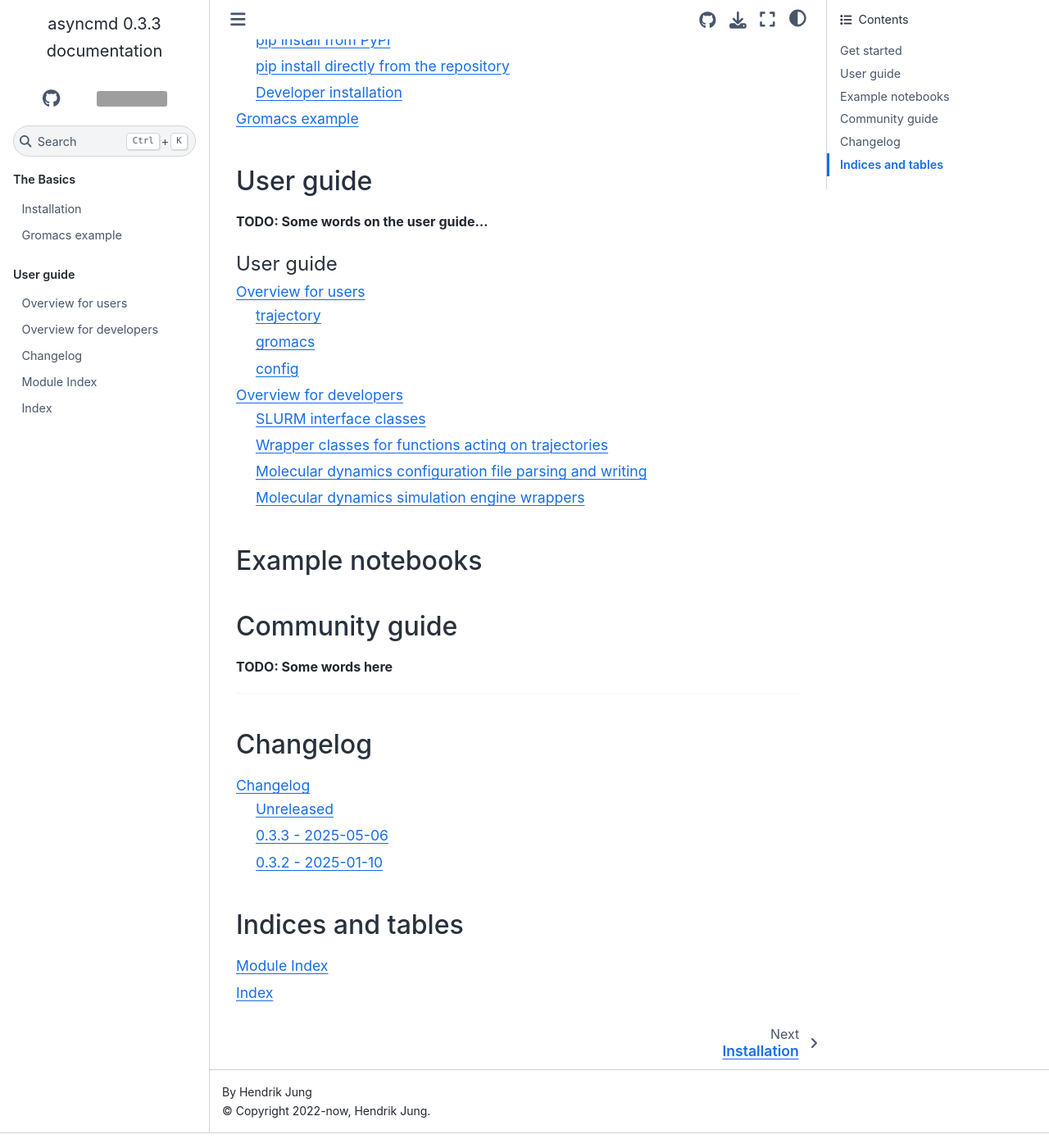
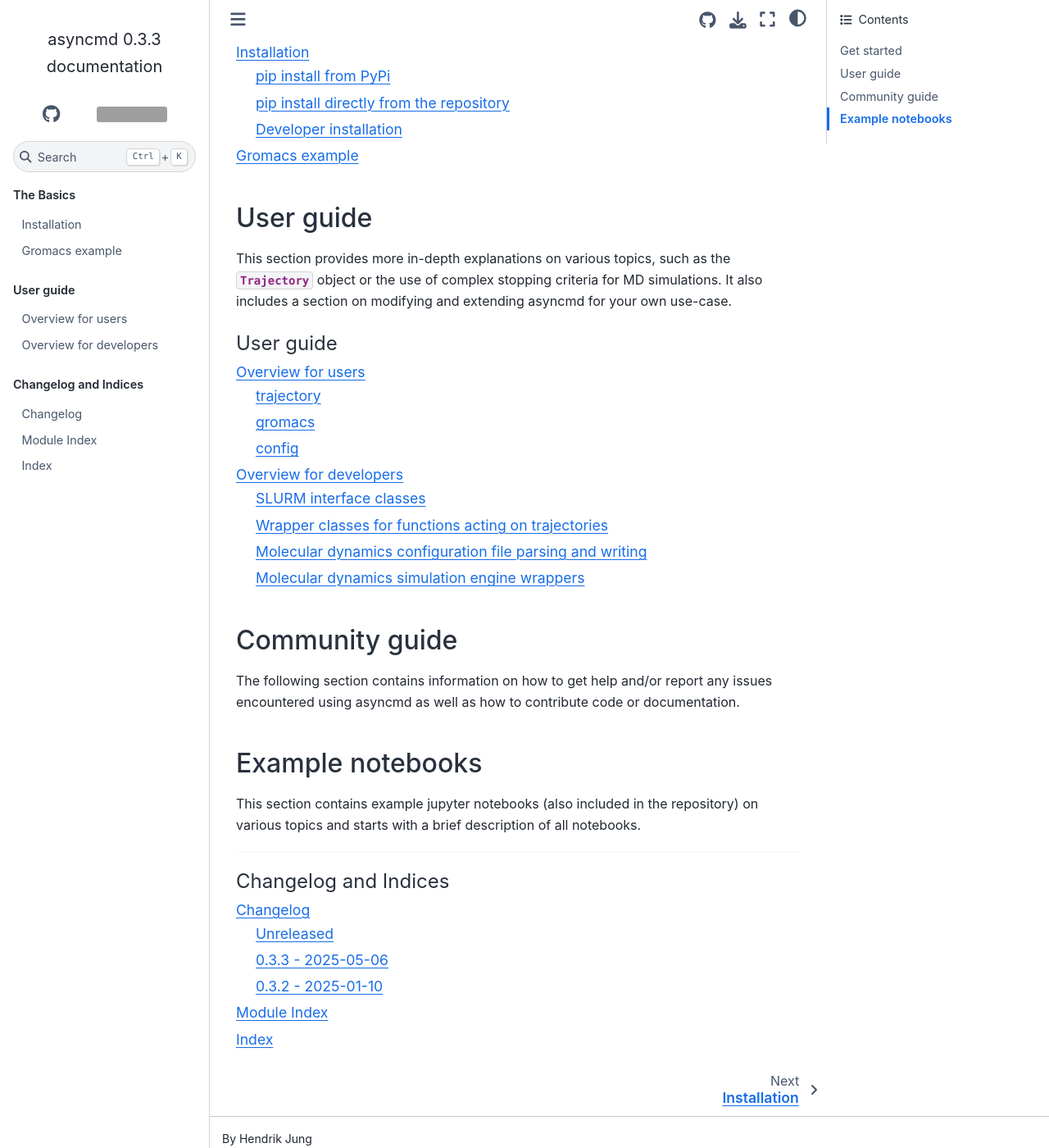
Before and after one commit to bio-phys/asyncmd, a Sphinx documentation site: the page built from docs/source/index.md, in a window 1280 px wide and 1400 px high, scrolled down 716 px. Shown: the whole window at 82% size. Built offline with Sphinx 7.4.7 and the Sphinx Book theme 1.1.4, drawn with Linux system fonts in a browser that asks for light colours; pages that are not in the unit, such as notebooks, are missing from menus; some of the changed text lies outside the part shown; grey boxes are pictures that could not be loaded.

Commit message:
improve documentation landing page

````diff
--- a/docs/source/index.md
+++ b/docs/source/index.md
@@ -13,6 +13,8 @@
 
 ## Get started
 
+This section contains everything to get you started using asyncmd.
+
 ```{toctree}
 :maxdepth: 2
 :caption: The Basics
@@ -23,7 +25,7 @@
 
 ## User guide
 
-**TODO: Some words on the user guide...**
+This section provides more in-depth explanations on various topics, such as the {py:class}`Trajectory <asyncmd.Trajectory>` object or the use of complex stopping criteria for MD simulations. It also includes a section on modifying and extending asyncmd for your own use-case.
 
 ```{toctree}
 :maxdepth: 2
@@ -33,7 +35,21 @@
 dev_docs
 ```
 
+## Community guide
+
+The following section contains information on how to get help and/or report any issues encountered using asyncmd as well as how to contribute code or documentation.
+
+```{toctree}
+:maxdepth: 2
+:caption: Community
+
+support
+contributing/index
+```
+
 ## Example notebooks
+
+This section contains example jupyter notebooks (also included in the repository) on various topics and starts with a brief description of all notebooks.
 
 ```{toctree}
 :maxdepth: 2
@@ -43,33 +59,13 @@
 Overview <examples_link/README>
 ```
 
-## Community guide
-
-**TODO: Some words here**
+----------------
 
 ```{toctree}
 :maxdepth: 2
-:caption: Community
-
-support
-contributing/index
-```
-
-----------------
-
-## Changelog
-
-```{toctree}
-:maxdepth: 2
+:caption: Changelog and Indices
 
 include_changelog
-```
-
-## Indices and tables
-
-```{toctree}
-:maxdepth: 1
-
 modindex
 genindex
 ```
````
